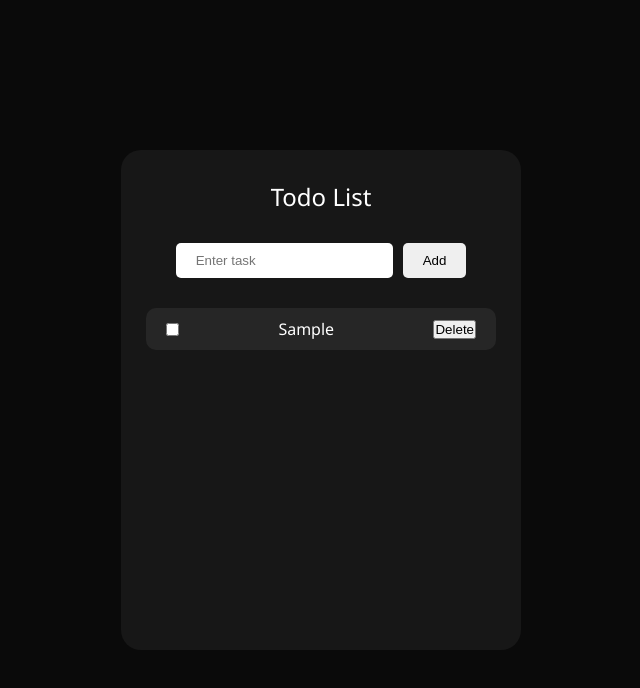
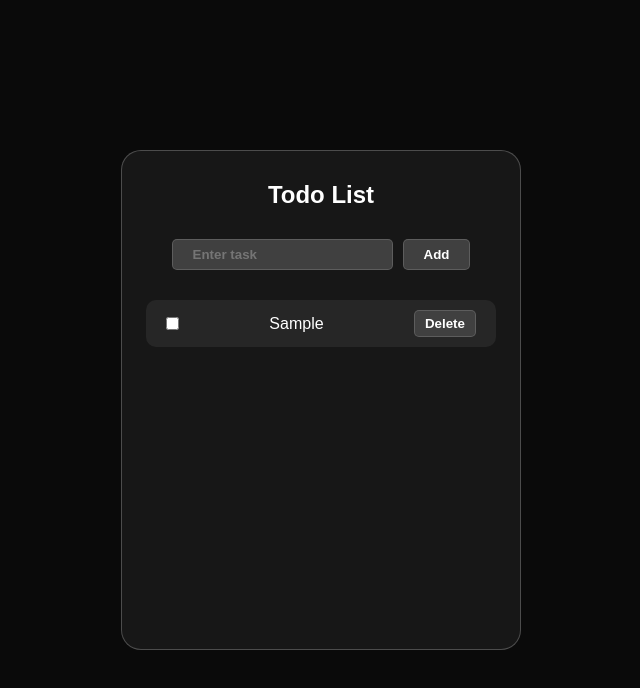
Before and after one commit to teejay717/todo-list, a plain HTML site: page index.html in a window 1280 px wide. Both pictures are taken after typing "Sample" into the empty fields and a click on the button "Add". Shown: the whole page, without its empty margins (319-959 px from the left). Drawn offline with Linux system fonts and the light colour scheme.

Commit message:
Added some styling

```diff
--- a/style.css
+++ b/style.css
@@ -10,7 +10,8 @@ body {
     align-items: center;
     background-color: hsl(0 0% 3.9%);
     height: 100vh;
-    font-family: 'Segoe UI', Tahoma, Geneva, Verdana, sans-serif;
+    font-family:Arial, Helvetica, sans-serif;
+
 }
 
 .main-container {
@@ -19,15 +20,21 @@ body {
     align-items: center;
     background-color: hsl(0 0% 9%);
     width: 400px;
-    height: 500px;
-    border-radius: 20px
+    min-height: 500px;
+    height: auto;
+    border-radius: 20px;
+    border: 1px solid hsla(0, 0%, 45%, 0.579);
+    padding-bottom: 20px;
 }
+
+
 
 .title-container {
     color: white;
     padding: 30px;
     font-size: 1.5rem;
     text-align: center;
+    font-weight: bold;
 }
 
 .task-input-container {
@@ -39,9 +46,30 @@ body {
 }
 
 .box {
-    padding: 10px 20px;
+    padding: 7px 20px;
     border-radius: 5px;
     border-style: none;
+    background-color: hsl(0 0% 25.1%);
+    border: 1px solid hsla(0, 0%, 45%, 0.579);
+    color: white;
+    font-weight: bold;
+    transition: transform 300ms ease-in-out
+}
+
+.box:hover {
+    transform: scale(1.01);
+    background: hsl(0, 0%, 30%);;
+}
+
+.delete-task {
+    padding: 5px 10px;
+    border-radius: 5px;
+    border-style: none;
+    background-color: hsl(0 0% 25.1%);
+    border: 1px solid hsla(0, 0%, 45%, 0.579);
+    color: white;
+    font-weight: bold;
+    transition: transform 300ms ease-in-out
 }
 
 .task {
@@ -57,5 +85,15 @@ body {
     padding: 10px 20px;
     text-align: left;
     gap: 20px;
+    transition: transform 300ms ease-in-out
+}
 
+.task:hover {
+    transform: scale(1.01);
+    background-color: hsl(0, 1%, 17%);
 }
+
+.delete-task:hover {
+    transform: scale(1.01);
+    background-color: hsl(0, 1%, 17%);
+}
```
